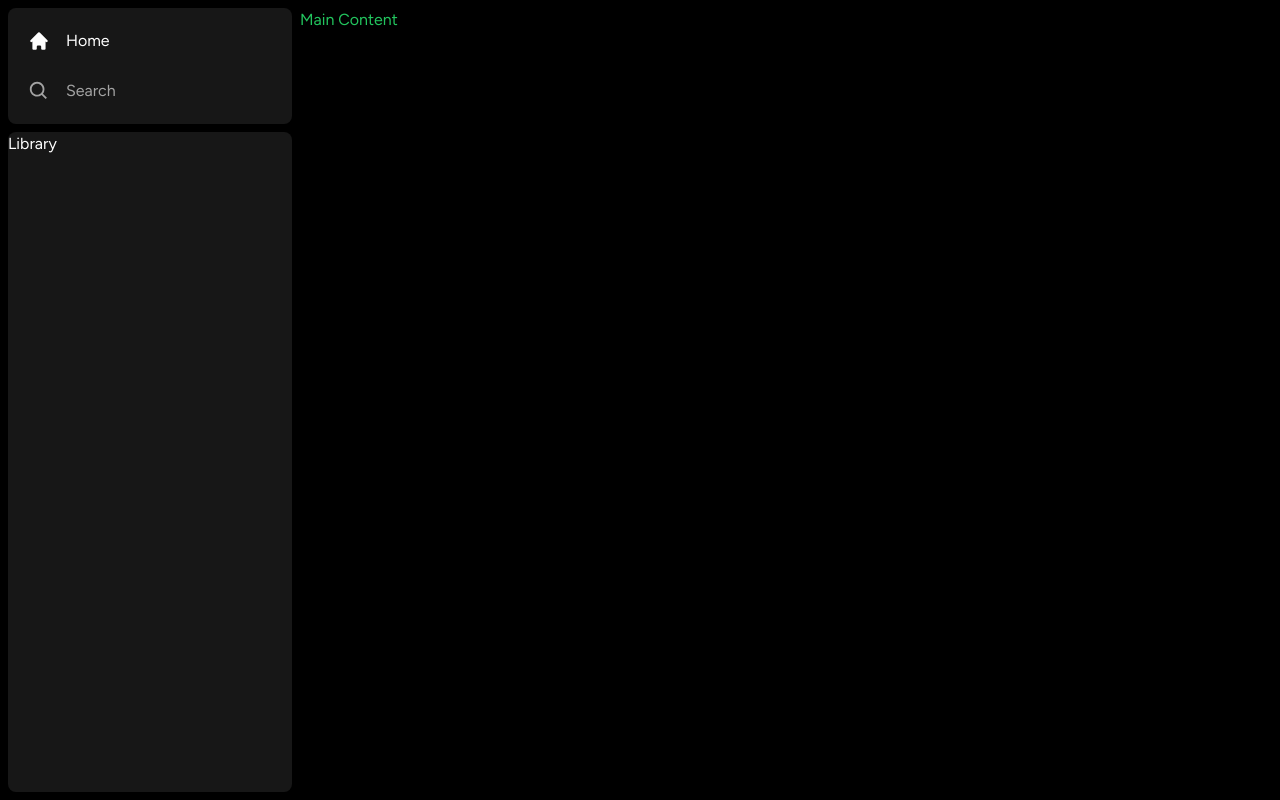
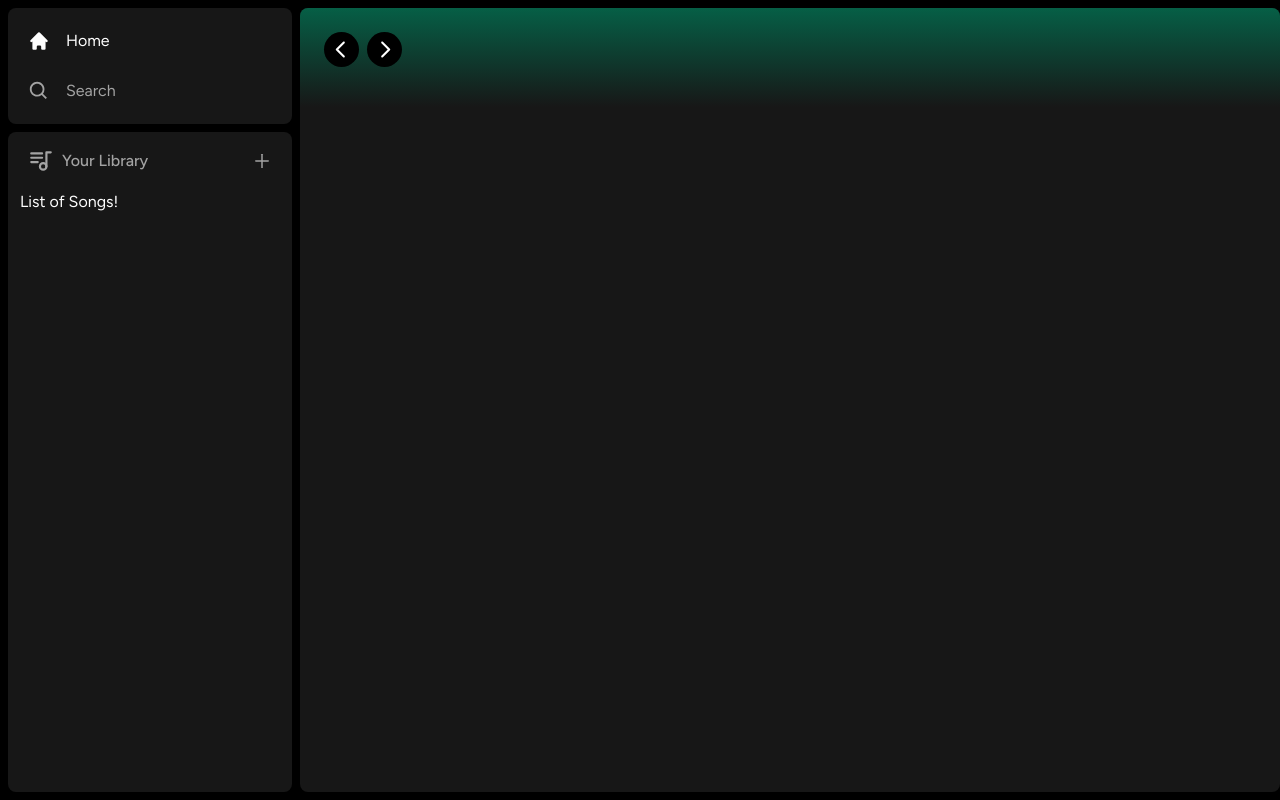
Before and after one commit to The-CodeINN/spotify-clone, a Next.js app: page / in a window 1280 px wide. Built offline with nearby package versions, Linux system fonts and the light colour scheme.

Commit message:
Started with the header

```diff
--- a/app/(site)/page.tsx
+++ b/app/(site)/page.tsx
@@ -1,3 +1,18 @@
+import Header from "@/components/Header";
+
 export default function Home() {
-  return <div className='text-green-500'>Main Content</div>;
+  return (
+    <div className='
+    bg-neutral-900
+    rounded-lg
+    h-full
+    w-full
+    overflow-hidden
+    overflow-y-auto
+    '>
+      <Header>
+        Header
+      </Header>
+    </div>
+  );
 }
--- /dev/null
+++ b/components/Header.tsx
@@ -0,0 +1,54 @@
+"use client";
+
+import { useRouter } from "next/navigation";
+import { twMerge } from "tailwind-merge";
+import { RxCaretLeft, RxCaretRight } from "react-icons/rx";
+import { HiHome } from "react-icons/hi";
+
+interface HeaderProps {
+  children: React.ReactNode;
+  className?: string;
+}
+const Header: React.FC<HeaderProps> = ({ children, className }) => {
+  const router = useRouter();
+  const handleLogout = () => {
+    // Handle logout logic here
+  };
+  return (
+    <div
+      className={twMerge(
+        `
+                  h-fit
+                  bg-gradient-to-b
+                  from-emerald-800
+                  p-6
+          `,
+        className
+      )}
+    >
+      <div className='w-full mb-4 flex items-center justify-between'>
+        <div className='hidden md:flex gap-x-2 items-center'>
+          <button
+            onClick={() => router.back()}
+            className='rounded-full bg-black items-center justify-center hover:opacity-75 transition'
+          >
+            <RxCaretLeft size={35} className='text-white' />
+          </button>
+          <button
+            onClick={() => router.forward()}
+            className='rounded-full bg-black items-center justify-center hover:opacity-75 transition'
+          >
+            <RxCaretRight size={35} className='text-white' />
+          </button>
+        </div>
+        <div className='flex md:hidden gap-x-2 items-center'>
+          <button className='rounded-full p-2 bg-white flex items-center justify-center hover:opacity-75 transition'>
+            <HiHome size={20} className='text-black' />
+          </button>
+        </div>
+      </div>
+    </div>
+  );
+};
+
+export default Header;
--- a/components/Library.tsx
+++ b/components/Library.tsx
@@ -1,7 +1,27 @@
+import { TbPlaylist } from "react-icons/tb";
+import { AiOutlinePlus } from "react-icons/ai";
+
 const Library = () => {
+  const onClick = () => {
+    // Handle upload
+  };
+
   return (
-    <div>Library</div>
-  )
-}
+    <div className='flex flex-col'>
+      <div className='flex items-center justify-between px-5 pt-4'>
+        <div className='inline-flex items-center gap-x-2'>
+          <TbPlaylist className='text-neutral-400' size={26} />
+          <p className='text-neutral-400 text-md font-medium'>Your Library</p>
+        </div>
+        <AiOutlinePlus
+          onClick={onClick}
+          size={20}
+          className='text-neutral-400 cursor-pointer hover:text-white transition'
+        />
+      </div>
+      <div className='flex flex-col gap-y-2 mt-4 px-3'>List of Songs!</div>
+    </div>
+  );
+};
 
-export default Library
+export default Library;
```
